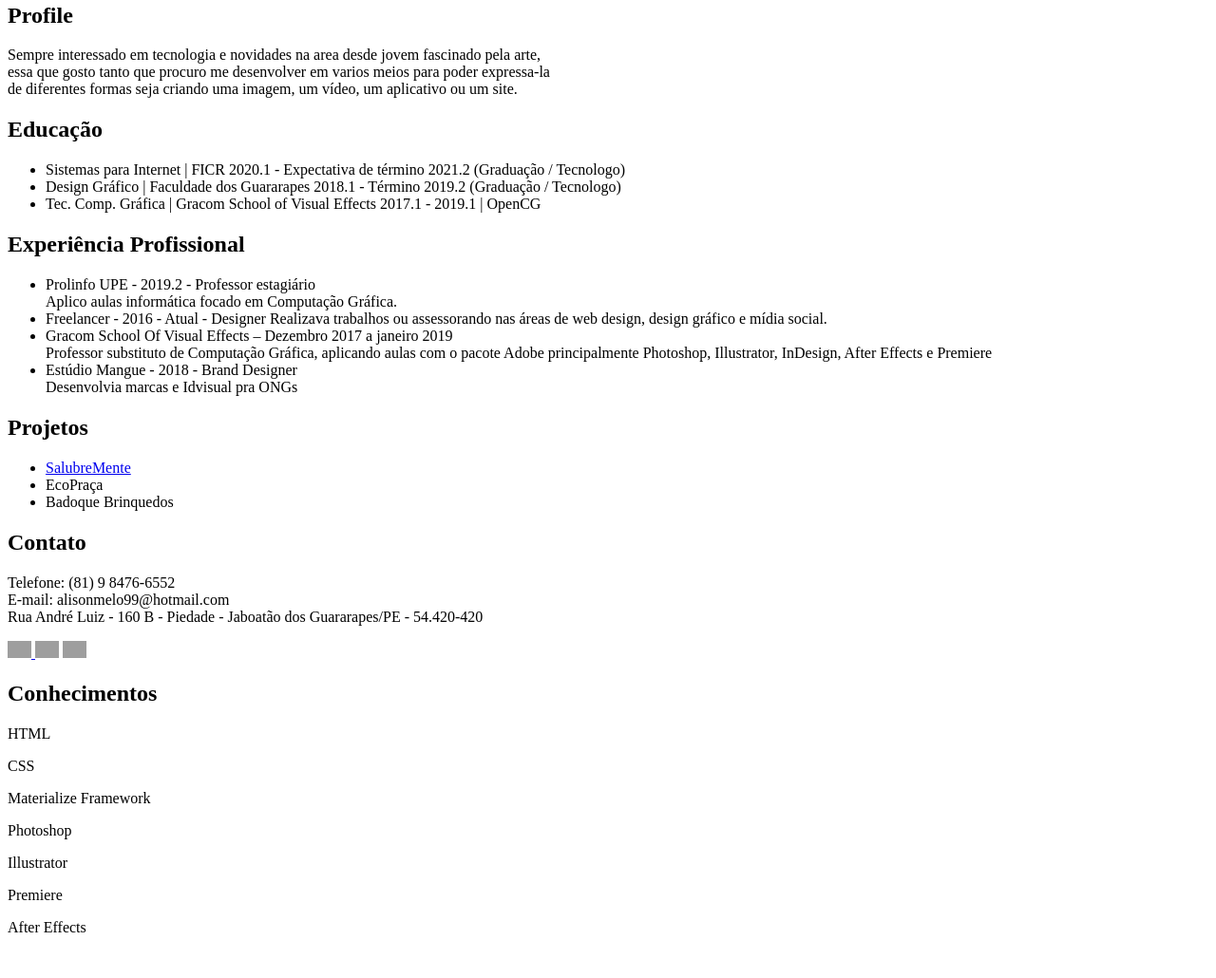
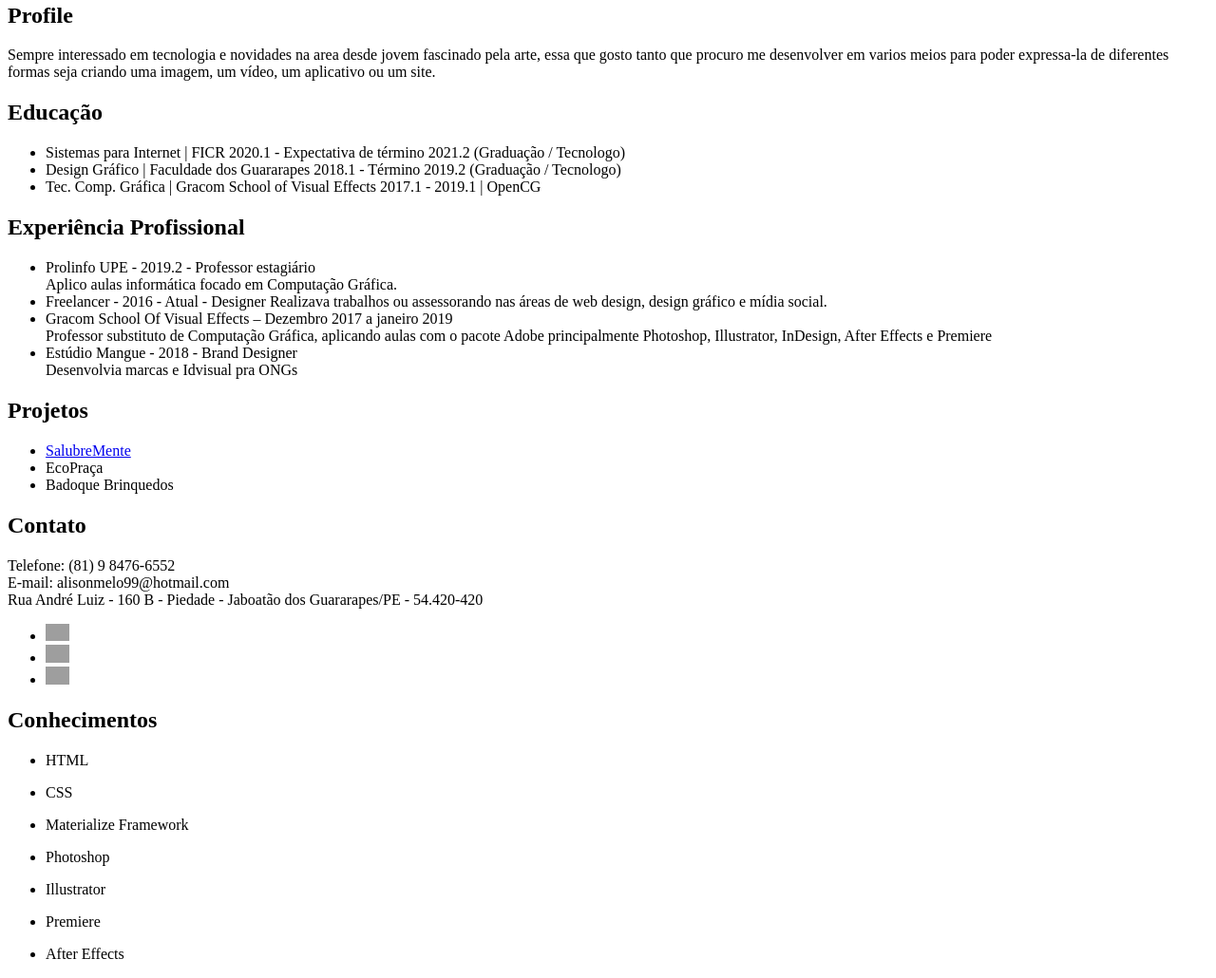
Before and after one commit to alisonmelo/alisonmelo.github.io, a plain HTML site: page meu curriculo.html in a window 1280 px wide. Shown: the part 473-1503 px from the top of the page at 95% size. Before the commit the page ends 1475 px from the top, so only its background shows below. Drawn offline with Linux system fonts and the light colour scheme; grey boxes are pictures that could not be loaded.

Commit message:
Update meu curriculo.html
- removidas tags <br>
- não precisava dos articles (removidos)
- conhecimentos ficaria melhor se fosse uma lista
- social network ficaria melhor se fosse uma lista

```diff
--- a/meu curriculo.html
+++ b/meu curriculo.html
@@ -15,20 +15,19 @@
         <h1>Alison Melo</h1>
         <p>Designer e Desenvolvedor Front-End</p>
 
-        <article>
+
             <h2>Profile</h2>
-            <p>Sempre interessado em tecnologia e novidades na area desde jovem fascinado pela arte,<br>
-                essa que gosto tanto que procuro me desenvolver em varios meios para poder expressa-la <br>
-                <!-- remover tags <br>-->
+            <p>Sempre interessado em tecnologia e novidades na area desde jovem fascinado pela arte,
+                essa que gosto tanto que procuro me desenvolver em varios meios para poder expressa-la
                 de diferentes formas seja criando uma imagem, um vídeo, um aplicativo ou um site.
             </p>
-        </article>
+
 
 
     </section>
     <main>
         <section>
-            <article>
+
                 <h2>Educação</h2>
                 <ul>
                     <li>Sistemas para Internet | FICR 2020.1 - Expectativa de término 2021.2 (Graduação / Tecnologo)
@@ -36,8 +35,7 @@
                     <li>Design Gráfico | Faculdade dos Guararapes 2018.1 - Término 2019.2 (Graduação / Tecnologo)</li>
                     <li>Tec. Comp. Gráfica | Gracom School of Visual Effects 2017.1 - 2019.1 | OpenCG</li>
                 </ul>
-            </article>
-            <article>
+
                 <h2>Experiência Profissional</h2>
                 <ul>
                     <li>Prolinfo UPE - 2019.2 - Professor estagiário<br>
@@ -51,15 +49,14 @@
                     <li>Estúdio Mangue - 2018 - Brand Designer<br>
                         Desenvolvia marcas e Idvisual pra ONGs</li>
                 </ul>
-            </article>
-            <article>
+
                 <h2>Projetos</h2>
                 <ul>
                     <li><a href="https://github.com/equipe-49">SalubreMente</a></li>
                     <li>EcoPraça</li>
                     <li>Badoque Brinquedos</li>
                 </ul>
-            </article>
+
         </section>
 
         <section>
@@ -68,26 +65,42 @@
                 E-mail: alisonmelo99@hotmail.com <br>
                 Rua André Luiz - 160 B - Piedade - Jaboatão dos Guararapes/PE - 54.420-420
             </p>
-            <div>
-                <a href="https://www.instagram.com/_di_melo_/"><img
-                        src="https://cdn.glitch.com/f6796d22-20b5-40c3-a5c9-4ddca0c5509f%2Finstagram.svg?1591754249493"
-                        width="25px" alt="Instagran"> </a>
-                <a href="https://github.com/alisonmelo/"><img
-                        src="https://cdn.glitch.com/f6796d22-20b5-40c3-a5c9-4ddca0c5509f%2Fthumbnails%2Fgithub-image.svg?1591754249573"
-                        width="25px" alt="Github"></a>
-                <a href="https://www.linkedin.com/in/alisonmtmelo/"><img
-                        src="https://cdn.glitch.com/f6796d22-20b5-40c3-a5c9-4ddca0c5509f%2Fthumbnails%2F77d01884-7f1a-4597-b564-e8115fe0d93c.image.png?1591754382836"
-                        width="25px" alt="Linkedin"></a>
-            </div>
+
+                <ul>
+                    <li>
+                        <a href="https://www.instagram.com/_di_melo_/">
+                        <img src="https://cdn.glitch.com/f6796d22-20b5-40c3-a5c9-4ddca0c5509f%2Finstagram.svg?1591754249493"
+                        width="25px" alt="Instagran">
+                        </a>
+                    </li>
+
+                    <li>
+                        <a href="https://github.com/alisonmelo/">
+                        <img src="https://cdn.glitch.com/f6796d22-20b5-40c3-a5c9-4ddca0c5509f%2Fthumbnails%2Fgithub-image.svg?1591754249573"
+                        width="25px" alt="Github">
+                        </a>
+                    </li>
+
+                    <li>
+                        <a href="https://www.linkedin.com/in/alisonmtmelo/">
+                        <img src="https://cdn.glitch.com/f6796d22-20b5-40c3-a5c9-4ddca0c5509f%2Fthumbnails%2F77d01884-7f1a-4597-b564-e8115fe0d93c.image.png?1591754382836"
+                        width="25px" alt="Linkedin">
+                        </a>
+                    </li>
+
+                </ul>
+
 
             <h2>Conhecimentos</h2>
-            <p>HTML</p>
-            <p>CSS</p>
-            <p>Materialize Framework</p>
-            <p>Photoshop</p>
-            <p>Illustrator</p>
-            <p>Premiere</p>
-            <p>After Effects</p>
+            <ul>
+                 <li><p>HTML</p> </li>
+                 <li><p>CSS</p> </li>
+                 <li> <p>Materialize Framework</p></li>
+                 <li> <p>Photoshop</p> </li>
+                 <li><p>Illustrator</p> </li>
+                 <li><p>Premiere</p> </li>
+                <li> <p>After Effects</p> </li>
+            </ul>
         </section>
     </main>
 </body>
```
